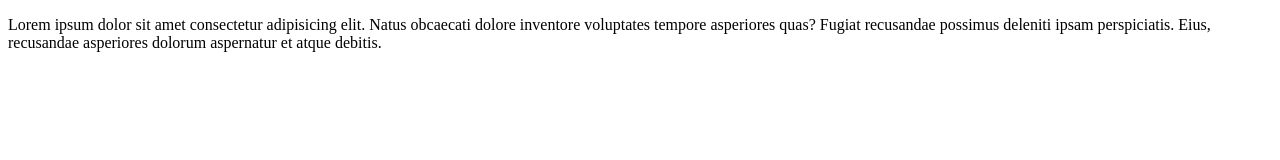
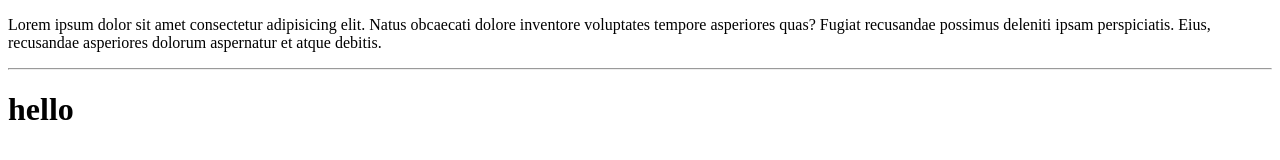
Before and after one commit to shishebori/shop, a plain HTML site: page index.html in a window 1280 px wide. Drawn offline with Linux system fonts and the light colour scheme.

Commit message:
add 2tag

```diff
--- a/index.html
+++ b/index.html
@@ -8,5 +8,7 @@
 </head>
 <body>
      <p>Lorem ipsum dolor sit amet consectetur adipisicing elit. Natus obcaecati dolore inventore voluptates tempore asperiores quas? Fugiat recusandae possimus deleniti ipsam perspiciatis. Eius, recusandae asperiores dolorum aspernatur et atque debitis.</p>
+<hr>
+<h1>hello</h1>
 </body>
 </html>
```
